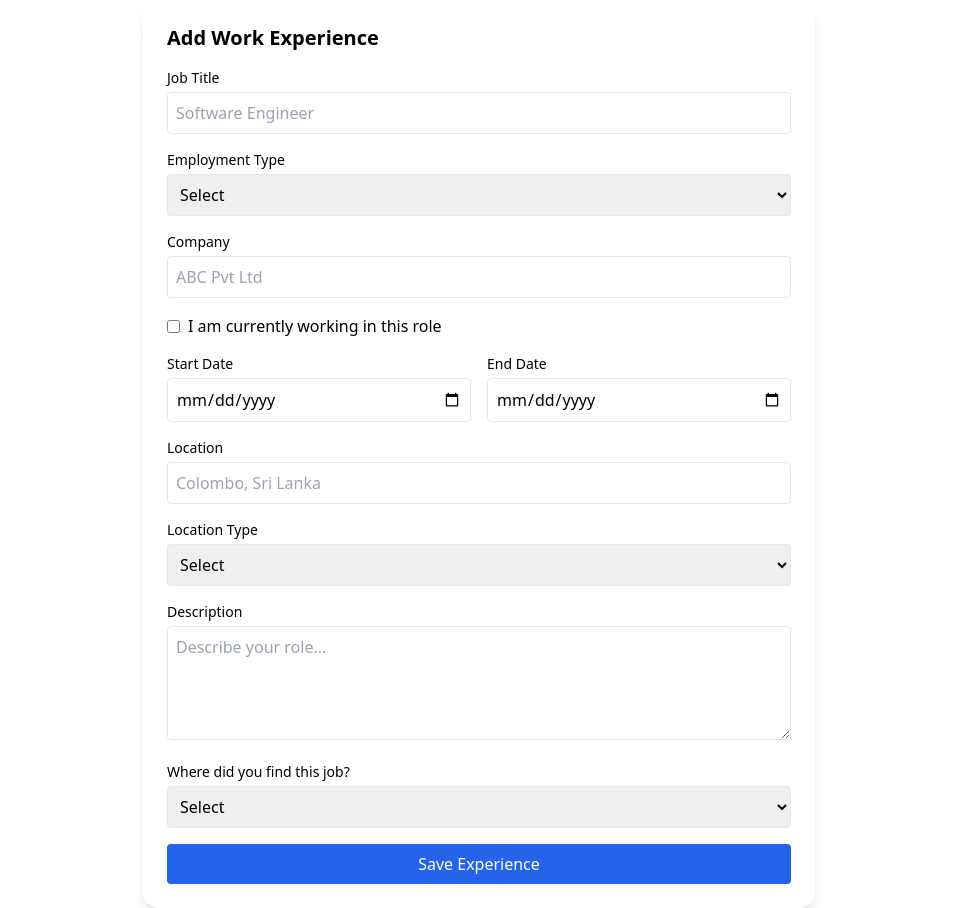
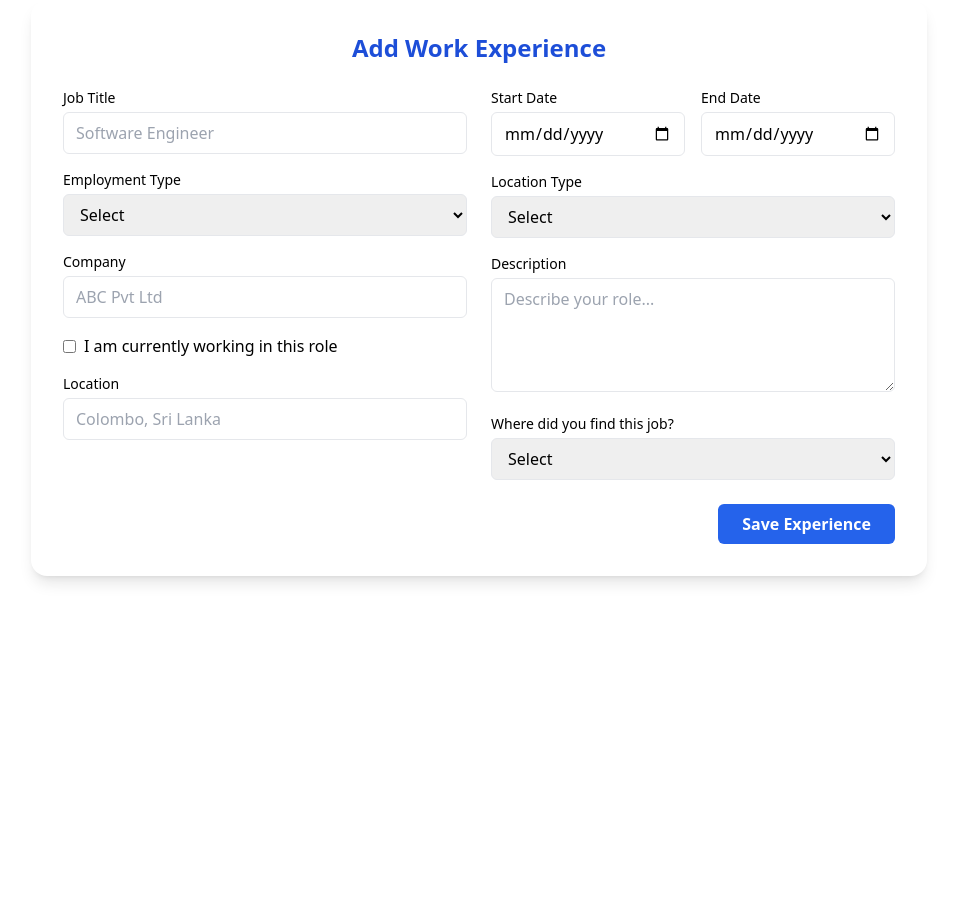
Before and after one commit to samankumaraya/SK_Web, a React (Create React App) app in the folder frontend/: page /experience in a window 1280 px wide. Shown: the whole page, without its empty margins (161-1118 px from the left). After the commit the page ends 800 px from the top, so only its background shows below. Built offline with nearby package versions, Linux system fonts and the light colour scheme.

Commit message:
Little bit modified experience field

```diff
--- a/frontend/src/pages/ExperienceForm.jsx
+++ b/frontend/src/pages/ExperienceForm.jsx
@@ -26,7 +26,6 @@ const ExperienceForm = () => {
   const handleSubmit = async (e) => {
     e.preventDefault();
     try {
-
       const res = await axios.post("http://localhost:5000/api/experience", formData);
       alert("✅ Experience Saved Successfully!");
 
@@ -54,11 +53,14 @@ const ExperienceForm = () => {
   return (
     <form
       onSubmit={handleSubmit}
-      className="max-w-2xl mx-auto p-6 bg-white shadow-lg rounded-2xl space-y-4"
+      className="max-w-4xl mx-auto p-8 bg-white shadow-lg rounded-2xl"
     >
-      <h2 className="text-xl font-bold mb-4">Add Work Experience</h2>
+      <h2 className="text-2xl font-bold mb-6 text-center text-blue-700">Add Work Experience</h2>
 
 
+      <div className="grid grid-cols-1 md:grid-cols-2 gap-6">
+
+        <div className="space-y-4">
           <div>
             <label className="block text-sm font-medium">Job Title</label>
             <input
@@ -66,12 +68,11 @@ const ExperienceForm = () => {
               name="title"
               value={formData.title}
               onChange={handleChange}
-          className="w-full mt-1 border rounded p-2"
+              className="w-full mt-1 border rounded-md px-3 py-2 focus:ring-2 focus:ring-blue-500"
               placeholder="Software Engineer"
               required
             />
           </div>
-
 
           <div>
             <label className="block text-sm font-medium">Employment Type</label>
@@ -79,7 +80,7 @@ const ExperienceForm = () => {
               name="employmentType"
               value={formData.employmentType}
               onChange={handleChange}
-          className="w-full mt-1 border rounded p-2"
+              className="w-full mt-1 border rounded-md px-3 py-2 focus:ring-2 focus:ring-blue-500"
               required
             >
               <option value="">Select</option>
@@ -92,7 +93,6 @@ const ExperienceForm = () => {
             </select>
           </div>
 
-
           <div>
             <label className="block text-sm font-medium">Company</label>
             <input
@@ -100,12 +100,11 @@ const ExperienceForm = () => {
               name="company"
               value={formData.company}
               onChange={handleChange}
-          className="w-full mt-1 border rounded p-2"
+              className="w-full mt-1 border rounded-md px-3 py-2 focus:ring-2 focus:ring-blue-500"
               placeholder="ABC Pvt Ltd"
               required
             />
           </div>
-
 
           <div className="flex items-center gap-2">
             <input
@@ -117,7 +116,21 @@ const ExperienceForm = () => {
             <label>I am currently working in this role</label>
           </div>
 
+          <div>
+            <label className="block text-sm font-medium">Location</label>
+            <input
+              type="text"
+              name="location"
+              value={formData.location}
+              onChange={handleChange}
+              className="w-full mt-1 border rounded-md px-3 py-2 focus:ring-2 focus:ring-blue-500"
+              placeholder="Colombo, Sri Lanka"
+            />
+          </div>
+        </div>
 
+
+        <div className="space-y-4">
           <div className="grid grid-cols-2 gap-4">
             <div>
               <label className="block text-sm font-medium">Start Date</label>
@@ -126,7 +139,7 @@ const ExperienceForm = () => {
                 name="startDate"
                 value={formData.startDate}
                 onChange={handleChange}
-            className="w-full mt-1 border rounded p-2"
+                className="w-full mt-1 border rounded-md px-3 py-2 focus:ring-2 focus:ring-blue-500"
                 required
               />
             </div>
@@ -137,25 +150,11 @@ const ExperienceForm = () => {
                 name="endDate"
                 value={formData.endDate}
                 onChange={handleChange}
-            className="w-full mt-1 border rounded p-2"
+                className="w-full mt-1 border rounded-md px-3 py-2 focus:ring-2 focus:ring-blue-500"
                 disabled={formData.isCurrent}
               />
             </div>
           </div>
-
-
-      <div>
-        <label className="block text-sm font-medium">Location</label>
-        <input
-          type="text"
-          name="location"
-          value={formData.location}
-          onChange={handleChange}
-          className="w-full mt-1 border rounded p-2"
-          placeholder="Colombo, Sri Lanka"
-        />
-      </div>
-
 
           <div>
             <label className="block text-sm font-medium">Location Type</label>
@@ -163,7 +162,7 @@ const ExperienceForm = () => {
               name="locationType"
               value={formData.locationType}
               onChange={handleChange}
-          className="w-full mt-1 border rounded p-2"
+              className="w-full mt-1 border rounded-md px-3 py-2 focus:ring-2 focus:ring-blue-500"
             >
               <option value="">Select</option>
               <option>On-Site</option>
@@ -172,19 +171,17 @@ const ExperienceForm = () => {
             </select>
           </div>
 
-
           <div>
             <label className="block text-sm font-medium">Description</label>
             <textarea
               name="description"
               value={formData.description}
               onChange={handleChange}
-          className="w-full mt-1 border rounded p-2"
+              className="w-full mt-1 border rounded-md px-3 py-2 focus:ring-2 focus:ring-blue-500"
               rows="4"
               placeholder="Describe your role..."
             />
           </div>
-
 
           <div>
             <label className="block text-sm font-medium">Where did you find this job?</label>
@@ -192,7 +189,7 @@ const ExperienceForm = () => {
               name="jobSource"
               value={formData.jobSource}
               onChange={handleChange}
-          className="w-full mt-1 border rounded p-2"
+              className="w-full mt-1 border rounded-md px-3 py-2 focus:ring-2 focus:ring-blue-500"
             >
               <option value="">Select</option>
               <option>LinkedIn</option>
@@ -204,14 +201,18 @@ const ExperienceForm = () => {
               <option>Other</option>
             </select>
           </div>
+        </div>
+      </div>
 
 
+      <div className="mt-6 text-right">
         <button
           type="submit"
-        className="w-full bg-blue-600 text-white py-2 rounded hover:bg-blue-700 transition"
+          className="bg-blue-600 text-white font-semibold px-6 py-2 rounded-md hover:bg-blue-700 transition-all duration-200"
         >
           Save Experience
         </button>
+      </div>
     </form>
   );
 };
```
Lines whose indentation alone changed are shown as unchanged.
